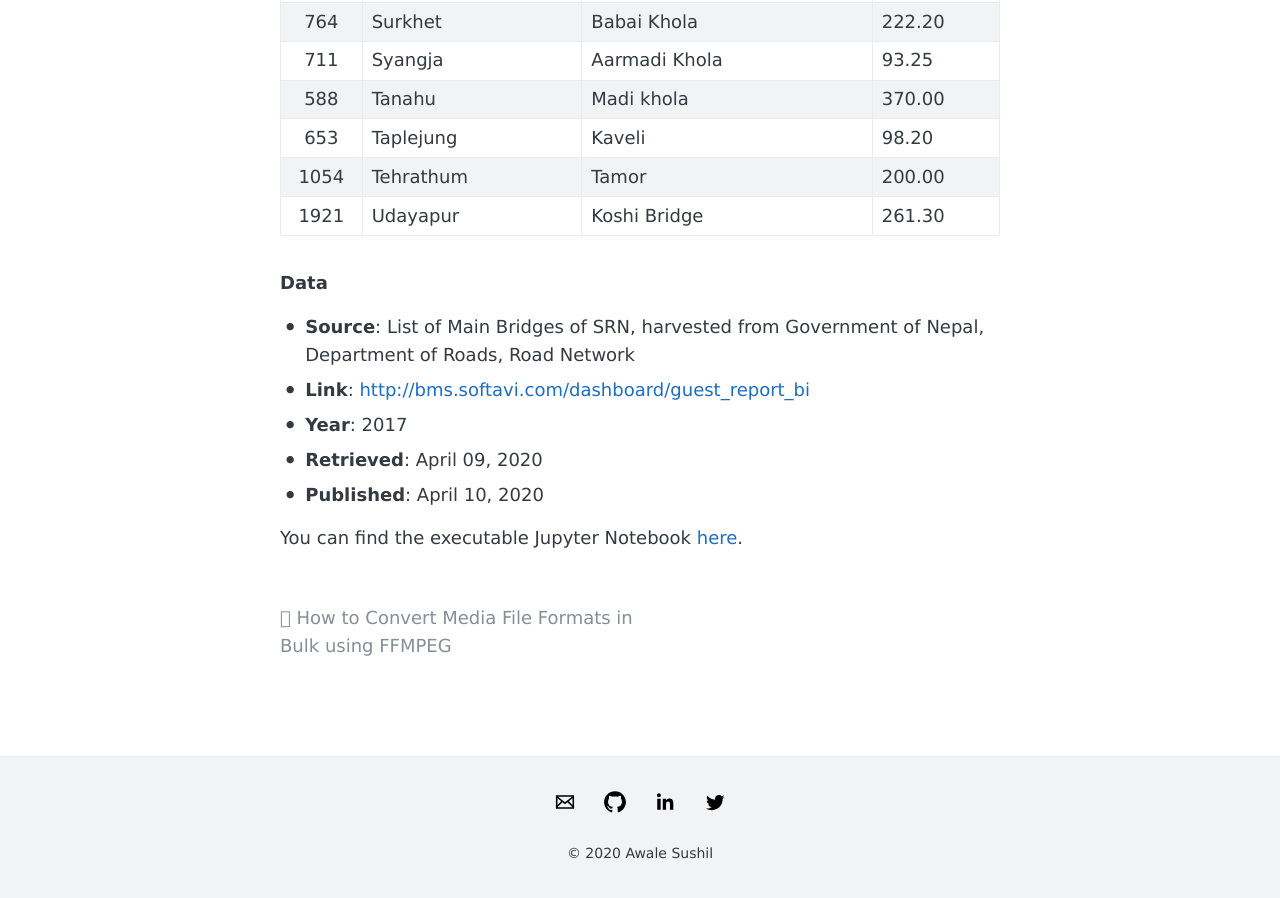
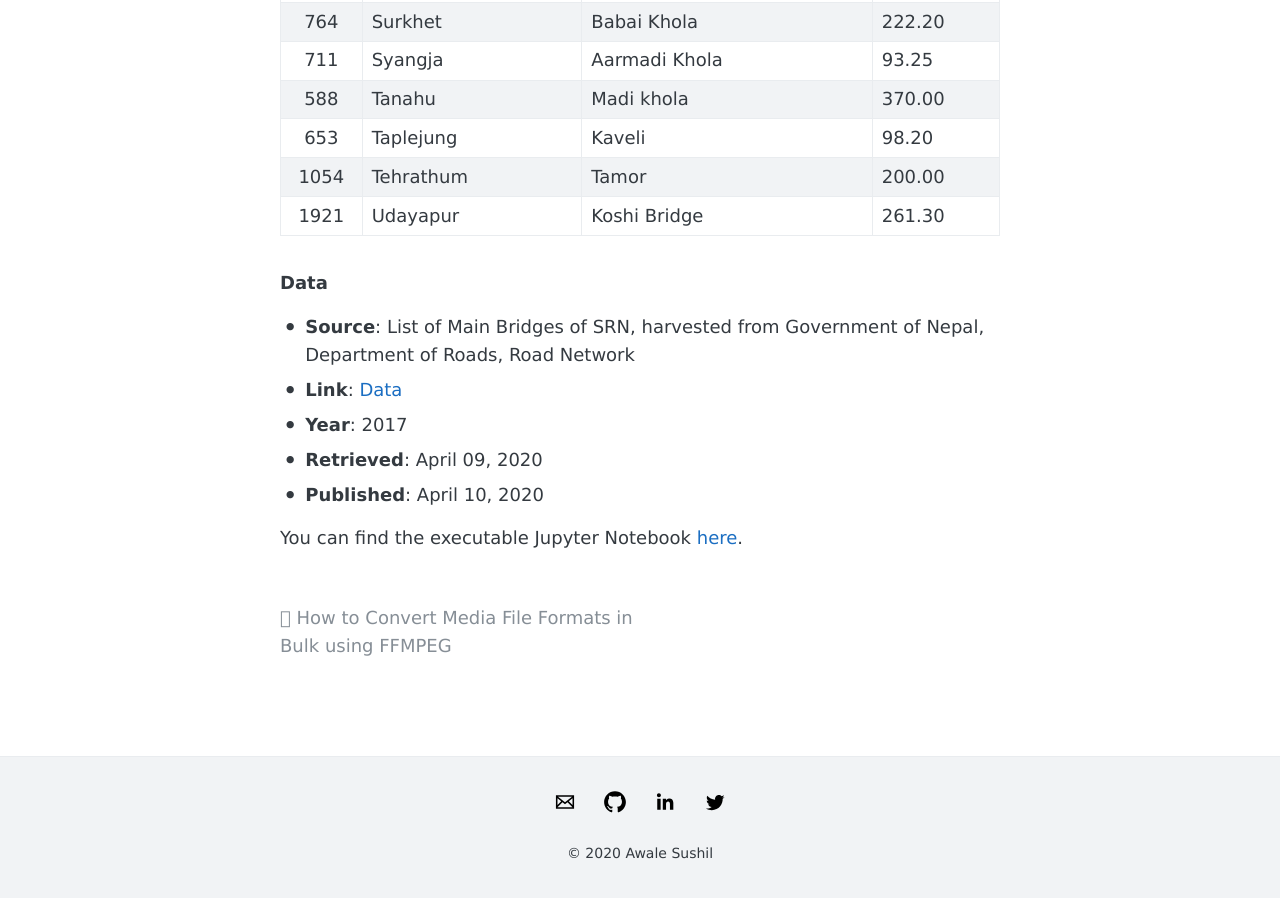
Before and after one commit to awalesushil/blog, a Jekyll site: the page built from _posts/2020-04-10-exploring-bridges-in-nepal.md, in a window 1280 px wide and 900 px high, scrolled down 19837 px. Built offline with Jekyll 4.4.1, drawn with Linux system fonts in a browser that asks for light colours; comment, search, counter and statistics services are not loaded.

Commit message:
Fixed link errors

```diff
--- a/_posts/2020-04-10-exploring-bridges-in-nepal.md
+++ b/_posts/2020-04-10-exploring-bridges-in-nepal.md
@@ -1931,7 +1931,7 @@ df.loc[df.groupby('district')['length_m'].idxmax()].sort_values(by='district')[[
 **Data**
 
 * **Source**: List of Main Bridges of SRN, harvested from Government of Nepal, Department of Roads, Road Network
-* **Link**: [http://bms.softavi.com/dashboard/guest_report_bi](http://bms.softavi.com/dashboard/guest_report_bi){:target="_blank"}
+* **Link**: [Data](http://bms.softavi.com/dashboard/guest_report_bi){:target="_blank"}
 * **Year**: 2017
 * **Retrieved**: April 09, 2020
 * **Published**: April 10, 2020
```
